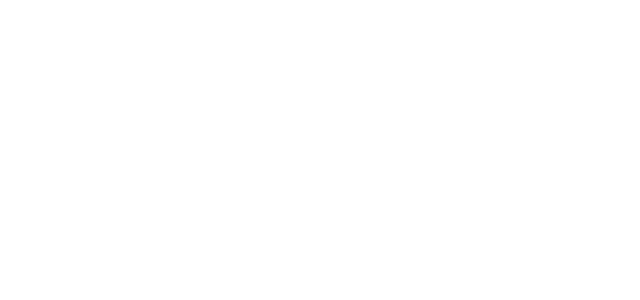
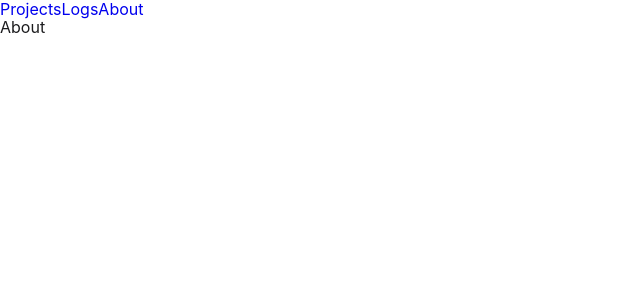
Before and after one commit to shannn214/shannn-portfolio, a React (Create React App) app: page /about in a window 1280 px wide. Before the commit this address had no page. Shown: the top 300 px of the page, without its empty margins (0-640 px from the left). Built offline with nearby package versions, Linux system fonts and the light colour scheme.

Commit message:
modify path

```diff
--- a/src/components/Containers/routes.js
+++ b/src/components/Containers/routes.js
@@ -8,7 +8,7 @@ import Logs from '../../pages/logs'
 function routes() {
   return (
     <Routes>
-      <Route path="shannn-portfolio" element={<Layout />}>
+      <Route path="/" element={<Layout />}>
         <Route index element={<Projects />} />
         <Route path="about" element={<About />} />
         <Route path="logs" element={<Logs />} />
--- a/src/pages/about.js
+++ b/src/pages/about.js
@@ -3,7 +3,7 @@ import React from 'react'
 const About = () => {
   return (
     <div>
-      <div>Projects</div>
+      <div>About</div>
     </div>
   )
 }
```
